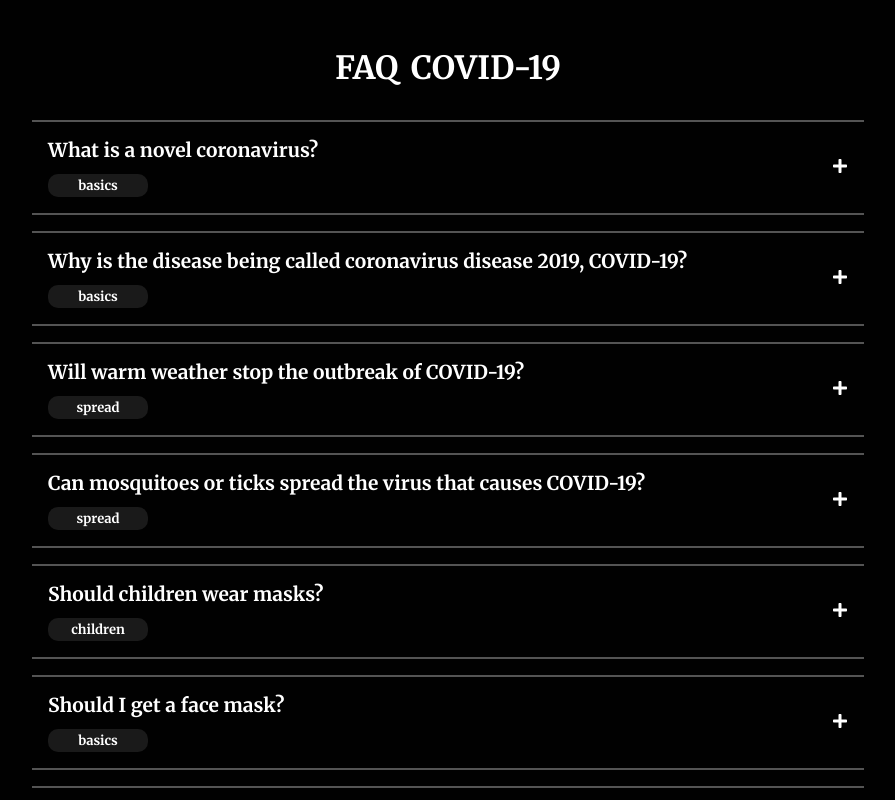
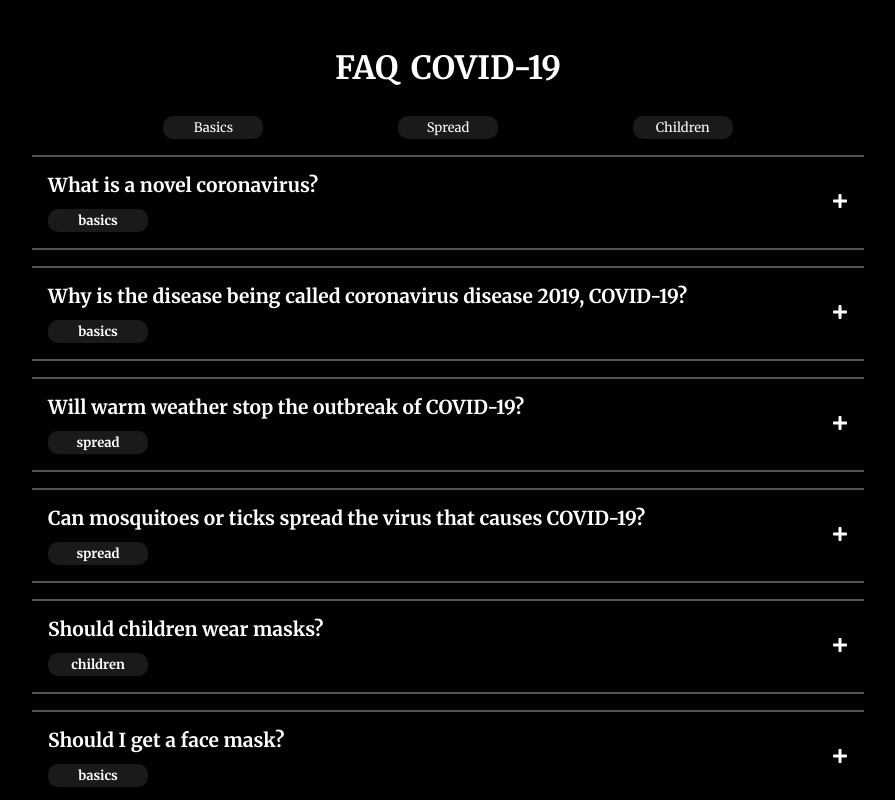
Before and after one commit to samueldlacruz/FAQ-covid-19-pwa, a React (Create React App) app: page / in a window 1280 px wide. Shown: the top 800 px of the page, without its empty margins (192-1087 px from the left). Built offline with nearby package versions, Linux system fonts and the light colour scheme.

Commit message:
feat: filter tabs added

```diff
--- /dev/null
+++ b/src/components/Filter/Filter.style.tsx
@@ -0,0 +1,25 @@
+import styled from 'styled-components';
+
+export const FiltrerContainer = styled.div`
+  display: flex;
+  width: 55vw;
+  flex-wrap: wrap;
+  margin-bottom: 1rem;
+  justify-content: space-around;
+  align-items: center;
+
+  @media (max-width: 768px) {
+    width: 100%;
+  }
+`
+
+export const Badge = styled.span`
+  background: #2d2d2d96;
+  color: #fff;
+  border-radius: 10px;
+  font-size: small;
+  text-align: center;
+  width: 100px;
+  padding: 3px;
+  margin-top: .75rem;
+`
--- /dev/null
+++ b/src/components/Filter/index.tsx
@@ -0,0 +1,22 @@
+import React from 'react';
+import {
+    FiltrerContainer,
+    Badge
+} from './Filter.style';
+
+interface FilterProps {
+
+}
+
+const Filter: React.FunctionComponent<FilterProps> = () => {
+
+    return (
+        <FiltrerContainer>
+            <Badge>Basics</Badge>
+            <Badge>Spread</Badge>
+            <Badge>Children</Badge>
+        </FiltrerContainer>
+    )
+}
+
+export default Filter;
--- a/src/components/Header/index.tsx
+++ b/src/components/Header/index.tsx
@@ -5,7 +5,7 @@ const Heading = styled.header`
   font-size: clamp(1rem, 10vw, 2rem);
   text-transform: uppercase;
   font-weight: 700;
-  margin-bottom: 2rem;
+  margin-bottom: 1rem;
   color: #fff;
   text-align: center;
   word-spacing: 5px;
--- a/src/components/Wrapper/index.tsx
+++ b/src/components/Wrapper/index.tsx
@@ -5,6 +5,7 @@ import FAQ from '../FAQ'
 import { Faq } from '../FAQ/types'
 import { getFAQs } from '../../services/FAQsServices'
 import Footer from '../Footer'
+import Filter from '../Filter'
 
 const Container = styled.div`
  display: flex;
@@ -54,6 +55,7 @@ const Wrapper = () => {
     return (
         <Container>
             <Header />
+            <Filter />
             {faqs.map((faq, index) => (
                 <FAQ
                 key={index}
```
